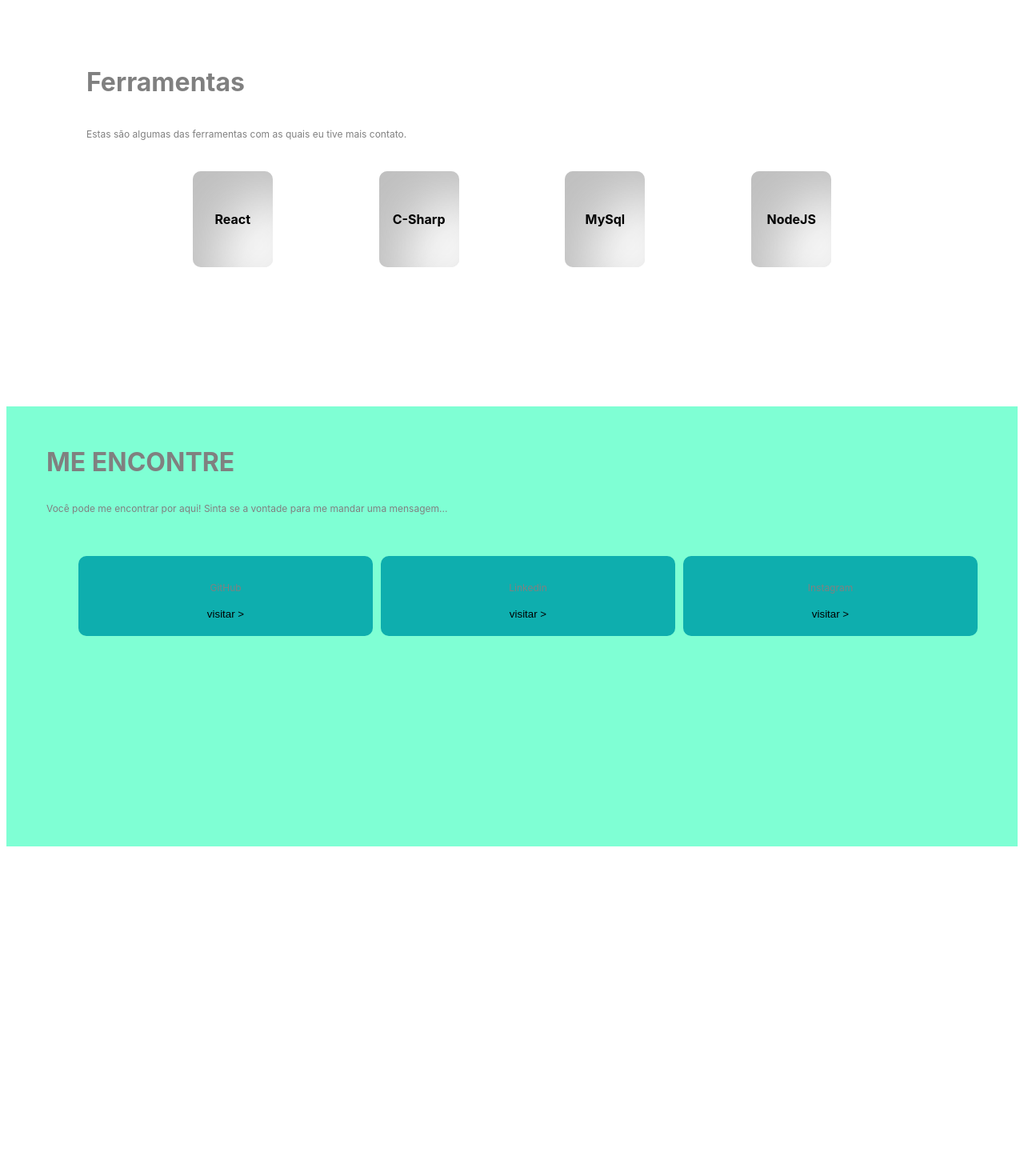
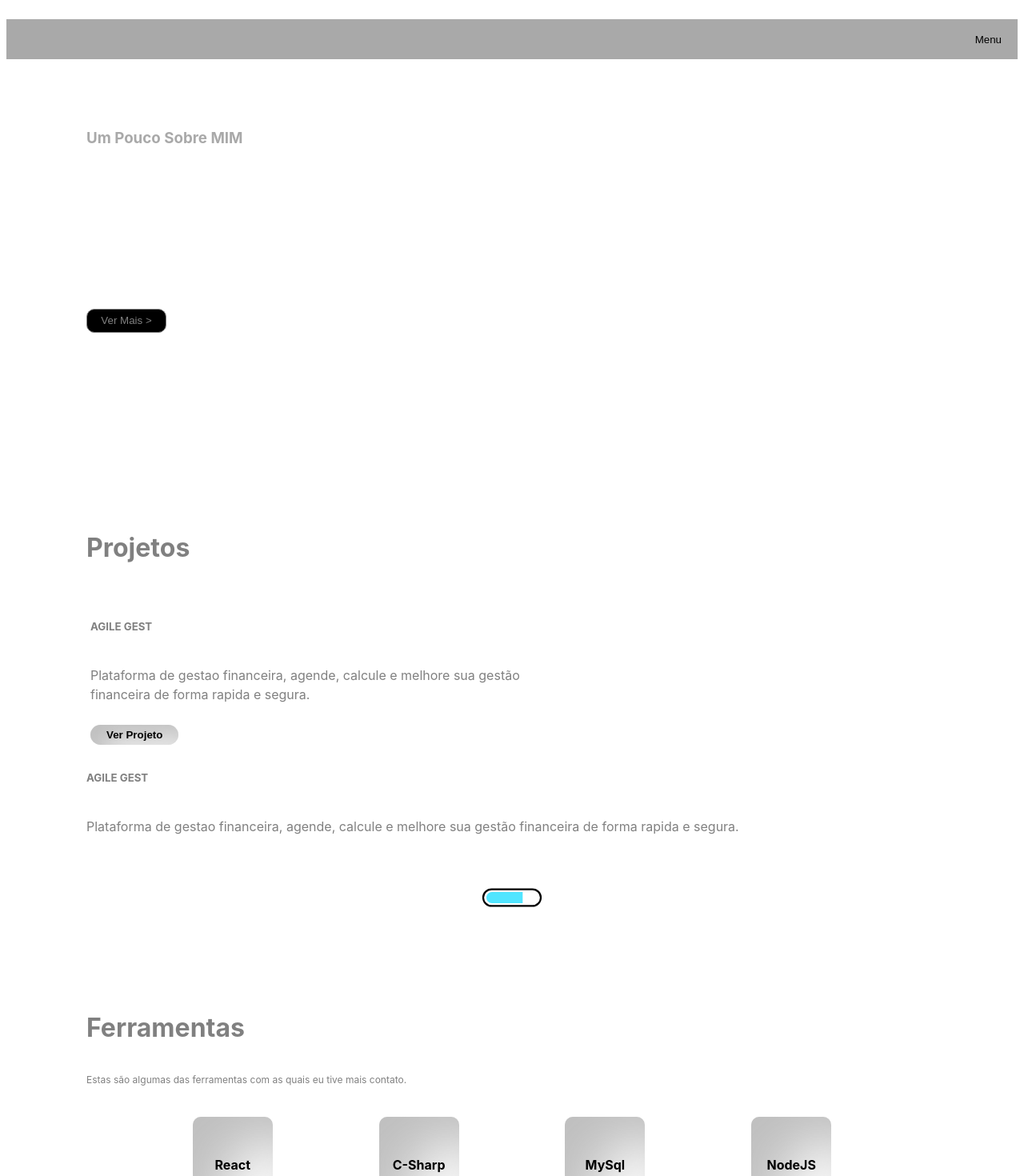
Before and after one commit to matheusjean28/cv, a React (Vite) app: page / in a window 1280 px wide. Shown: the top 1470 px of the page at 80% size. Before the commit the page ends 1170 px from the top, so only its background shows below. Built offline with nearby package versions, Linux system fonts and the light colour scheme.

Commit message:
<Feat>, <Projects> : (adjusting colors just that)

```diff
--- a/src/App.jsx
+++ b/src/App.jsx
@@ -9,12 +9,12 @@ function App() {
 
   return (
     <>
-    {/* <Header/> */}
-    {/* <AboutMe/> */}
-    {/* <Projects/> */}
+    <Header/>
+    <AboutMe/>
+    <Projects/>
     <Frameworks/>
     <FindMe/>
-    {/* <Copy/> */}
+    <Copy/>
     </>
   )
 }
--- a/src/Components/Projects.jsx
+++ b/src/Components/Projects.jsx
@@ -23,7 +23,7 @@ export default function Projects() {
               Plataforma de gestao financeira, agende, calcule e melhore sua
               gestão financeira de forma rapida e segura.
             </p>
-            <button className="BtnProjects"><a href="https://github.com/matheusjean28">{"Ver Projeto"}</a></button>
+            {/* <button className="BtnProjects"><a href="https://github.com/matheusjean28">{"Ver Projeto"}</a></button> */}
           </li>
         </ul>
         <div className="animation">
--- a/src/Components/Styles/StylesAboutMe.jsx
+++ b/src/Components/Styles/StylesAboutMe.jsx
@@ -1,8 +1,7 @@
 
 const StylesAboutMe = {
     divStl: {
-        backgroundColor: 'var(--bgColor)',
-        color: 'var(--mainColor)',
+        color: 'darkgray',
     }, PStl: {
         translate:"ease-in-out .1s"
     },
--- a/src/Components/Styles/StylesCopy.css
+++ b/src/Components/Styles/StylesCopy.css
@@ -23,7 +23,6 @@
         place-items: center;
         gap: 10px;
         text-align: left;
-
         margin-top: auto;
     }
 
--- a/src/Components/Styles/StylesFindMe.css
+++ b/src/Components/Styles/StylesFindMe.css
@@ -1,7 +1,6 @@
 .findMe {
-    background-color: aquamarine;
     height: inherit;
-    color: gray;
+    color: darkgray;
     padding: 25px 50px;
     height: 500px;
     text-align: left;
@@ -24,7 +23,7 @@
     height: 100px;
     position: relative;
     border-radius: 10px;
-    background-color: rgb(14, 174, 174);
+    background-color:aquamarine;
     display: flex;
     flex-direction: column;
     place-content: center;
--- a/src/Components/Styles/StylesHeader.css
+++ b/src/Components/Styles/StylesHeader.css
@@ -1,8 +1,8 @@
 .UlStyle {
-  background-color: darkgray;
   display: flex;
   width: inherit;
   height: 50px;
+  background-color: darkgray;
   place-content: center;
   place-items: center;
   min-width: 320px;
@@ -24,7 +24,6 @@
     display: flex;
     place-content: center;
     place-items: center;
-    background-color: red;
   }
   .BtnPosition {
     border-radius: 5px;
--- a/src/Components/Styles/StylesProjects.css
+++ b/src/Components/Styles/StylesProjects.css
@@ -35,7 +35,7 @@
   width: fit-content;
   border-radius: 5px;
   border: none;
-
+  margin-top: 10PX;
   padding: 5px 20px ;
   font-weight: bolder;
   border-radius: 50px;
@@ -56,7 +56,7 @@ box-shadow: inset 16px 16px 32px #bebebe,
   padding: 5px 0;
 
   text-align: left;
-  padding-right: 45%;
+
 }
 
 .animation {
@@ -73,7 +73,6 @@ box-shadow: inset 16px 16px 32px #bebebe,
   .Projects {
     padding: 50px;
     height: 400px;
-    background-color: darkslateblue;
     place-content: left;
     place-items: left;
     display: flex;
--- a/src/Components/Styles/utils.css
+++ b/src/Components/Styles/utils.css
@@ -20,15 +20,12 @@
 .btnHeigth {
   margin-top: 20px !important;
   transition: ease-in-out 0.5s;
-  background-color: red;
-  color: red;
 }
 
 
 @media screen and (max-width: 600px) {
   .divStl {
     padding: 50px;
-    background-color: red;
   }
   .PStl {
     margin-top: 25px;
```
